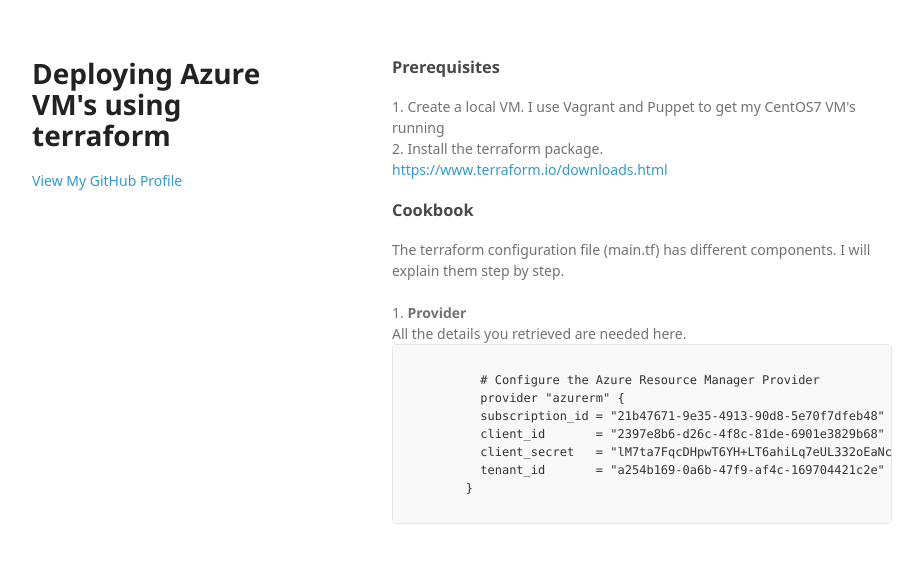
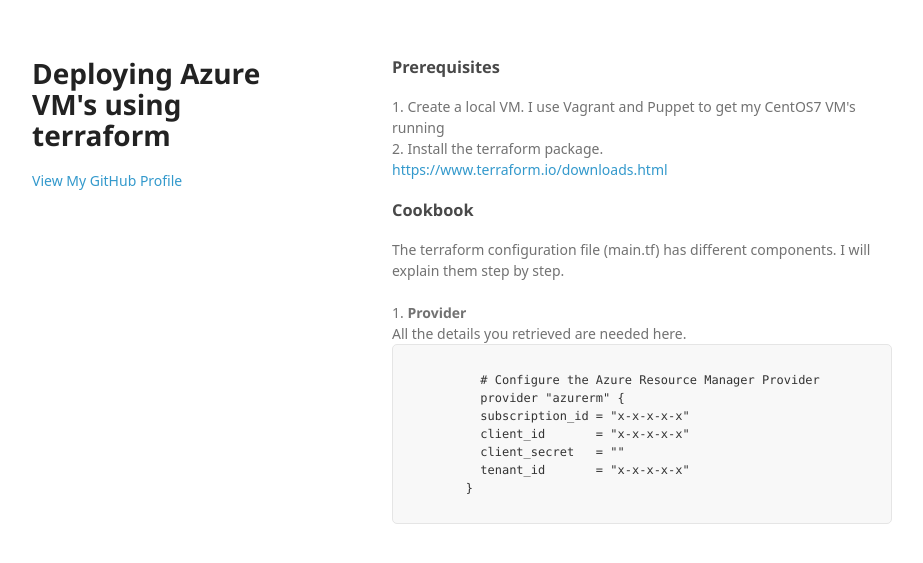
Before and after one commit to arjenwilly/arjenwilly.github.io, a Jekyll site: the page terraform2.html, which Jekyll copies as it is, in a window 1280 px wide. Shown: the top 563 px of the page, without its empty margins (178-1101 px from the left). Built offline with Jekyll 4.4.1, drawn with Linux system fonts in a browser that asks for light colours; some web fonts are replaced.

Commit message:
Update terraform2.html

```diff
--- a/terraform2.html
+++ b/terraform2.html
@@ -37,10 +37,10 @@
         <pre><code>
           # Configure the Azure Resource Manager Provider
           provider "azurerm" {
-          subscription_id = "21b47671-9e35-4913-90d8-5e70f7dfeb48"
-          client_id       = "2397e8b6-d26c-4f8c-81de-6901e3829b68"
-          client_secret   = "lM7ta7FqcDHpwT6YH+LT6ahiLq7eUL332oEaNcjYl00="
-          tenant_id       = "a254b169-0a6b-47f9-af4c-169704421c2e"
+          subscription_id = "x-x-x-x-x"
+          client_id       = "x-x-x-x-x"
+          client_secret   = ""
+          tenant_id       = "x-x-x-x-x"
         }
         </code></pre>
 
```
